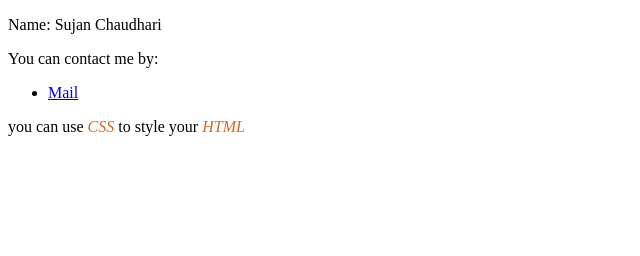
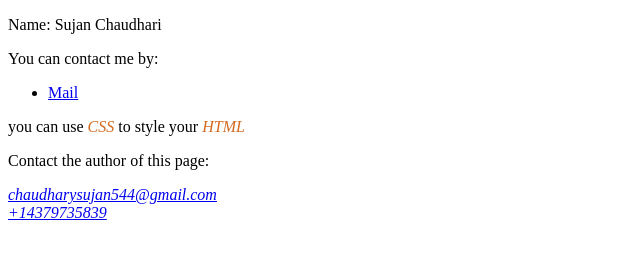
Before and after one commit to DevSujan06/git_test, a plain HTML site: page index.html in a window 1280 px wide. Shown: the whole page, without its empty margins (0-640 px from the left). Drawn offline with Linux system fonts and the light colour scheme.

Commit message:
index.html

```diff
--- a/index.html
+++ b/index.html
@@ -18,7 +18,7 @@
     <ul>
         <li><a href = "mailto: chaudharysujan544@gmail.com">Mail</a></li>
     </ul>
-<!--
+<!--The Abbreviation element
     The <abbr> HTML element represents an abbreviation or acronym.
     The optional title attribute can provide an expansion for the
     abbreviation or acronym when a full expansion is not present.
@@ -28,5 +28,14 @@
 -->
 <P>you can use <abbr>CSS</abbr> to style your <abbr>HTML</abbr></P>
 
+<!--The Contact Address element
+    The <address> HTML element indicates that the enclosed HTML provides contact information for a person or people, or for an organization.
+-->
+<p>Contact the author of this page:</p>
+<address>
+    <a href="mailto: chaudharysujan544@gmail.com">chaudharysujan544@gmail.com</a><br>
+    <a href="tel:+14379735839">+14379735839</a>
+</address>
+
 </body>
 </html>
```
